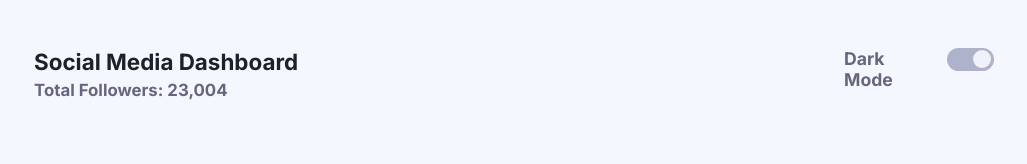
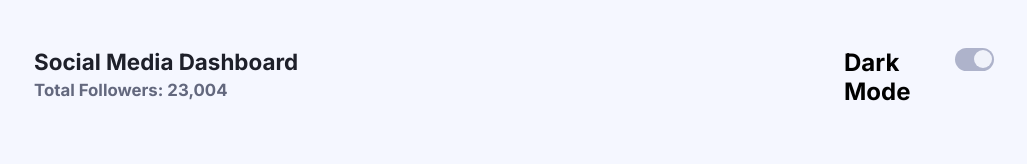
Before and after one commit to S-Devoe/socialMediaDashboard, a plain HTML site: page index.html in a window 1280 px wide. Shown: the top 164 px of the page, without its empty margins (126-1153 px from the left). Drawn offline with Linux system fonts and the light colour scheme.

Commit message:
Update index.html

```diff
--- a/index.html
+++ b/index.html
@@ -18,7 +18,7 @@
             <p>Total Followers: 23,004</p>
         </div>
         <div class="dark-mode-btn">
-            <h3>Dark Mode</h3>
+            <h2>Dark Mode</h2>
             <div class="dark-mode-toggle">
                 <div class="dark-mode-circle" ></div>
             </div>
```
